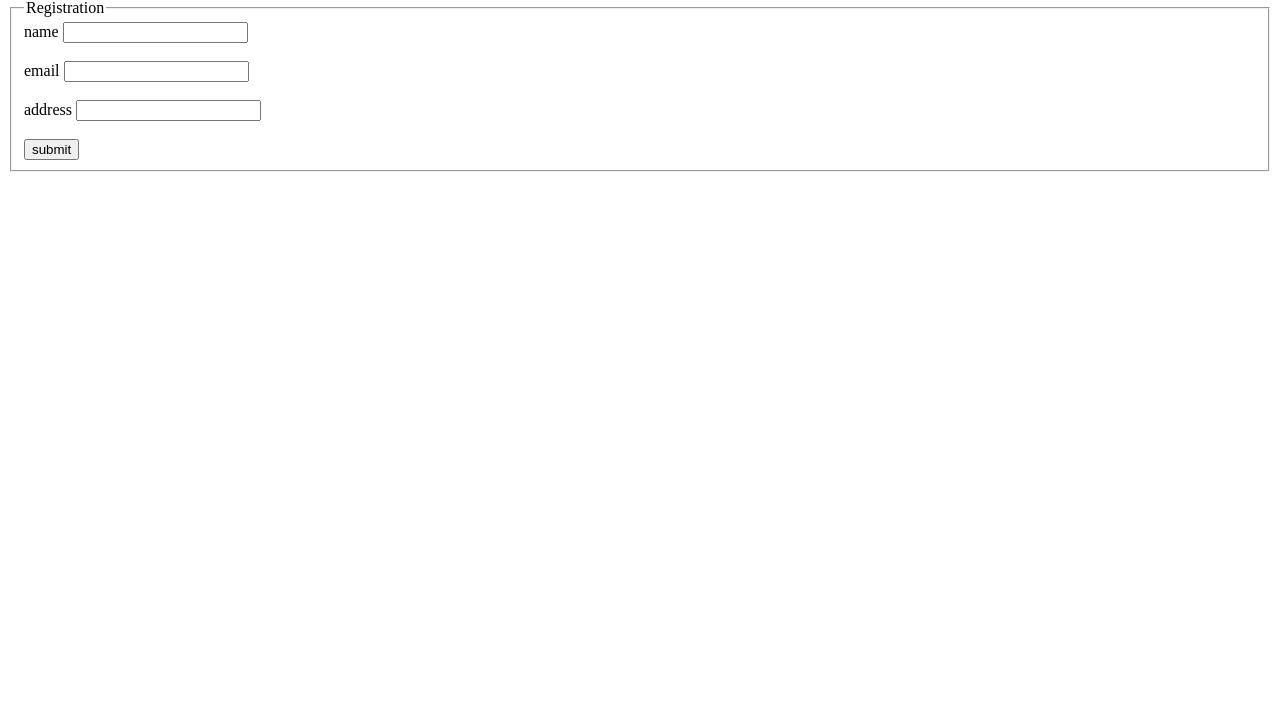
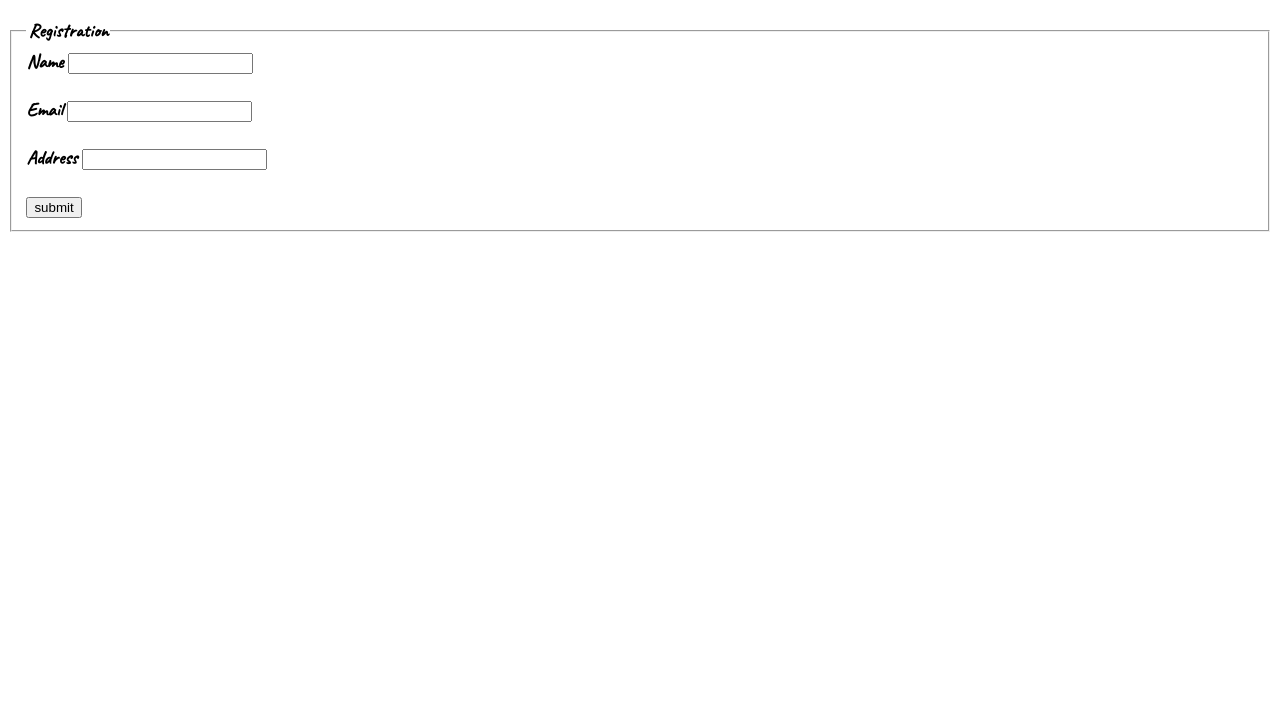
Before and after one commit to Abhignah1/Registration-form., a plain HTML site: page Registration.html in a window 1280 px wide. Shown: the part 81-800 px from the top of the page. Drawn offline with Linux system fonts and the light colour scheme.

Commit message:
Add files via upload

```diff
--- a/Registration.html
+++ b/Registration.html
@@ -4,6 +4,10 @@
     <meta charset="UTF-8">
     <meta name="viewport" content="width=device-width, initial-scale=1.0">
     <title>Registration Document</title>
+    <link rel="stylesheet" href="custom.css">
+    <link rel="preconnect" href="https://fonts.googleapis.com">
+    <link rel="preconnect" href="https://fonts.gstatic.com" crossorigin>
+    <link href="https://fonts.googleapis.com/css2?family=Caveat&display=swap" rel="stylesheet">
     <script>
         function passvalues(){
             var name = document.getElementById("name").value;
@@ -14,17 +18,18 @@
             localStorage.setItem("address", address);
         }
     </script>
+
 </head>
 <body>
     <h1>Registration Form</h1>
     <form action="Details.html">
         <fieldset>
             <legend>Registration</legend>
-            <label>name</label>
+            <label>Name</label>
             <input type="text" id="name"/><br><br>
-            <label>email</label>
+            <label>Email</label>
             <input type="email" id="email"/><br><br>
-            <label>address</label>
+            <label>Address</label>
             <input type="address" id="address"/><br><br>
             <input type="submit" value="submit" onclick="passvalues()"/>
         </fieldset>
--- /dev/null
+++ b/custom.css
@@ -0,0 +1,5 @@
+body{
+    font-family: Caveat;
+    font-size: larger;
+    font-weight: bolder;
+}
```
Also changed, not shown: Details.html (+7 -4 lines).
